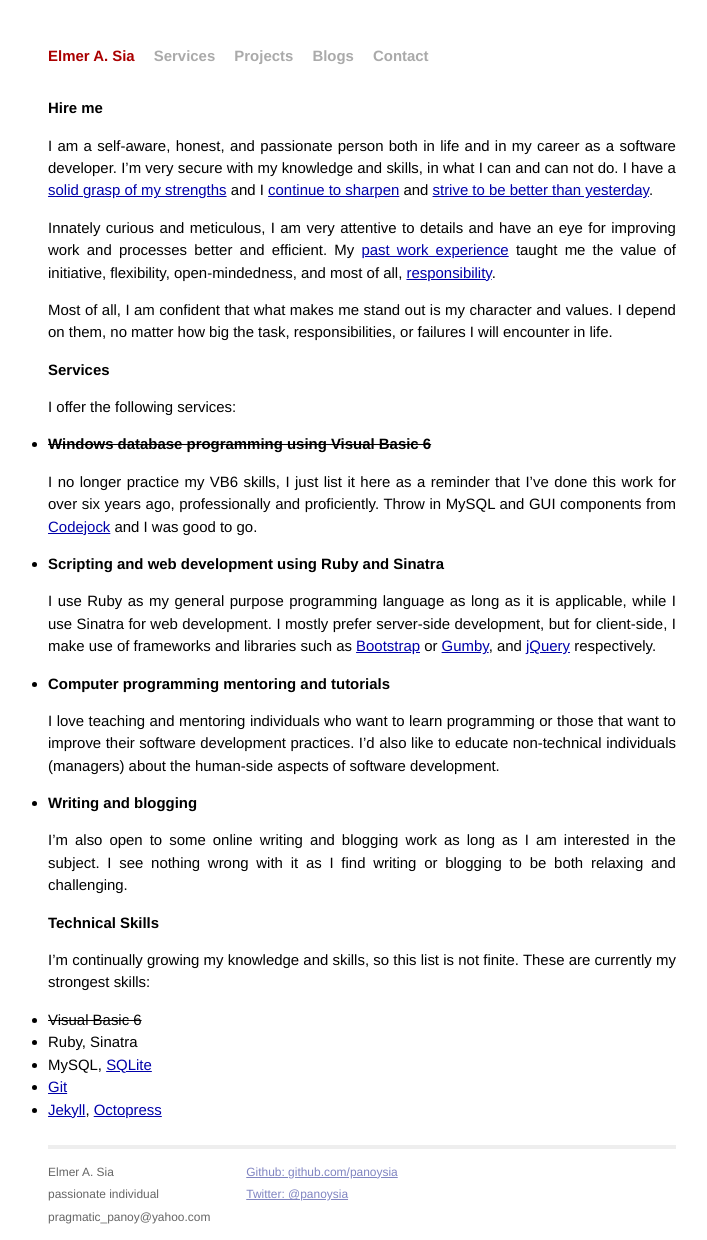
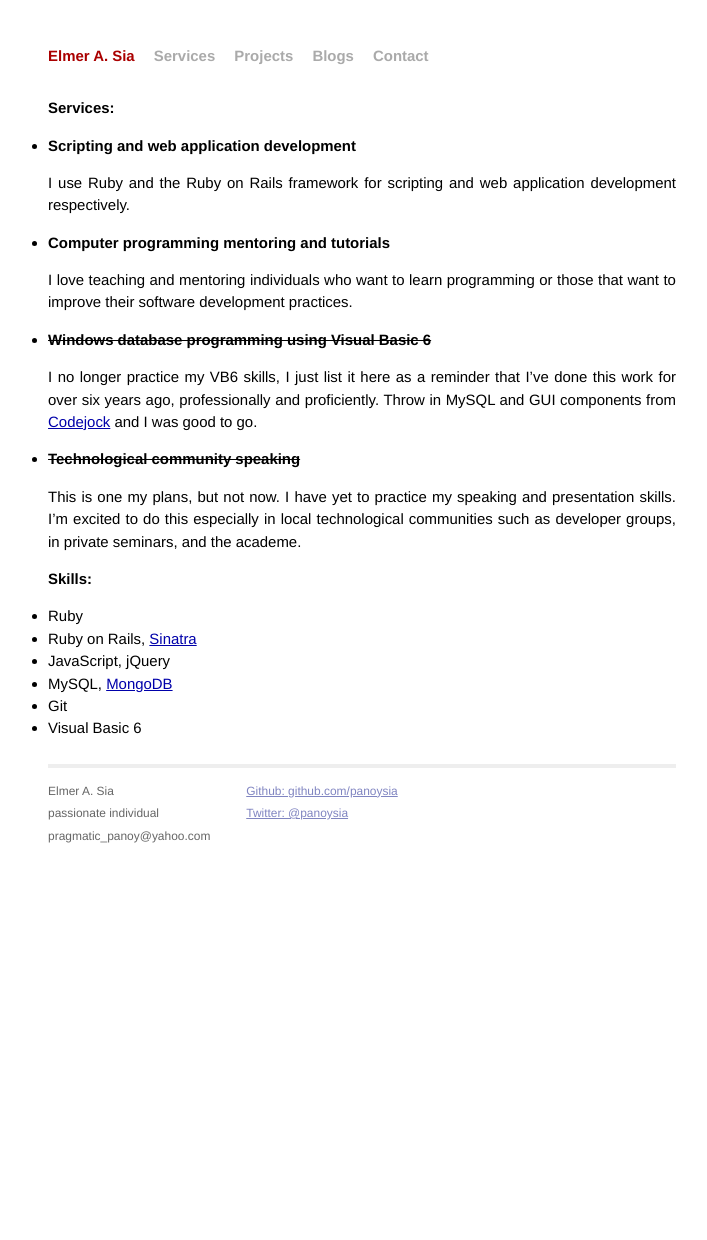
Before and after one commit to panoysia/elmersia-site, a Jekyll site: the page built from services/index.markdown, in a window 1280 px wide. Shown: the whole page, without its empty margins (278-985 px from the left). Built offline with Jekyll 4.4.1, drawn with Linux system fonts in a browser that asks for light colours; Markdown is read by kramdown in place of the engine named in the settings; after the commit the page ends 945 px from its top, so only the background shows below that.

Commit message:
Updated /blogs and /services page

```diff
--- a/blogs/index.markdown
+++ b/blogs/index.markdown
@@ -4,7 +4,7 @@ title: Blogs
 date: 2013-06-01 15:52:55
 ---
 
-> "From the fullness of the heart the mouth speaks."
+> "From the fullness of the heart the mouth speaks." - The Bible
 
 > "Blogs are interesting because they are honest windows into other people's interests and passions." - [Jeff Atwood](http://www.codinghorror.com/blog/)
 
@@ -12,7 +12,7 @@ Below are links to all the blogs and sites I own and maintain. They're all about
 
 ##[Personal blog](http://blog.elmersia.com)
 
-This blog is mostly about my personal thoughts and aspirations in life. Most content is all about my interests in computers, software development, and living a life of [Arete](http://en.wikipedia.org/wiki/Arete) (excellence).
+This blog is mostly about my personal thoughts and aspirations in life. Most content is all about my interest in computers, software development, and living a life of [Arete](http://en.wikipedia.org/wiki/Arete) (excellence).
 
 ##[My travel journal](http://travels.elmersia.com/)
 
--- a/services/index.markdown
+++ b/services/index.markdown
@@ -4,39 +4,29 @@ title: Services
 date: 2013-06-01 15:52:55
 ---
 
-# Hire me
+#Services:
 
-I am a self-aware, honest, and passionate person both in life and in my career as a software developer. I'm very secure with my knowledge and skills, in what I can and can not do. I have a [solid grasp of my strengths](http://blog.elmersia.com/my-top-five-strengths/) and I [continue to sharpen](http://www.codinghorror.com/blog/2009/03/sharpening-the-saw.html) and [strive to be better than yesterday](https://twitter.com/ShihanQuotes/status/274513224269975552).
+* **Scripting and web application development**
 
-Innately curious and meticulous, I am very attentive to details and have an eye for improving work and processes better and efficient. My [past work experience](/resume) taught me the value of initiative, flexibility, open-mindedness, and most of all, [responsibility](http://blog.elmersia.com/my-top-five-strengths/).
+I use Ruby and the Ruby on Rails framework for scripting and web application development respectively.
 
-Most of all, I am confident that what makes me stand out is my character and values. I depend on them, no matter how big the task, responsibilities, or failures I will encounter in life.
+* **Computer programming mentoring and tutorials**
 
-#Services
-
-I offer the following services:
+I love teaching and mentoring individuals who want to learn programming or those that want to improve their software development practices.
 
 * **~~Windows database programming using Visual Basic 6~~**
 
 I no longer practice my VB6 skills, I just list it here as a reminder that I've done this work for over six years ago, professionally and proficiently. Throw in MySQL and GUI components from [Codejock](http://www.codejock.com) and I was good to go.
 
-* **Scripting and web development using Ruby and Sinatra**
+* **~~Technological community speaking~~**
 
-I use Ruby as my general purpose programming language as long as it is applicable, while I use Sinatra for web development. I mostly prefer server-side development, but for client-side, I make use of frameworks and libraries such as [Bootstrap](http://twitter.github.io/bootstrap/) or [Gumby](http://gumbyframework.com), and [jQuery](http://jquery.com) respectively.
+This is one my plans, but not now. I have yet to practice my speaking and presentation skills. I'm excited to do this especially in local technological communities such as developer groups, in private seminars, and the academe.
 
-* **Computer programming mentoring and tutorials**
+#Skills:
 
-I love teaching and mentoring individuals who want to learn programming or those that want to improve their software development practices. I'd also like to educate non-technical individuals (managers) about the human-side aspects of software development.
-
-* **Writing and blogging**
-
-I'm also open to some online writing and blogging work as long as I am interested in the subject. I see nothing wrong with it as I find writing or blogging to be both relaxing and challenging.
-
-<h1 id="tech">Technical Skills</h1>
-I'm continually growing my knowledge and skills, so this list is not finite. These are currently my strongest skills:
-
-* ~~Visual Basic 6~~
-* Ruby, Sinatra
-* MySQL, [SQLite](http://www.sqlite.org)
-* [Git](http://git-scm.com)
-* [Jekyll](http://jekyllrb.com), [Octopress](http://octopress.org)
+* Ruby
+* Ruby on Rails, [Sinatra](http://www.sinatrarb.com/)
+* JavaScript, jQuery
+* MySQL, [MongoDB](http://www.mongodb.org/)
+* Git
+* Visual Basic 6
```
Also changed, not shown: index.markdown (+1 -9 lines), README.md.
